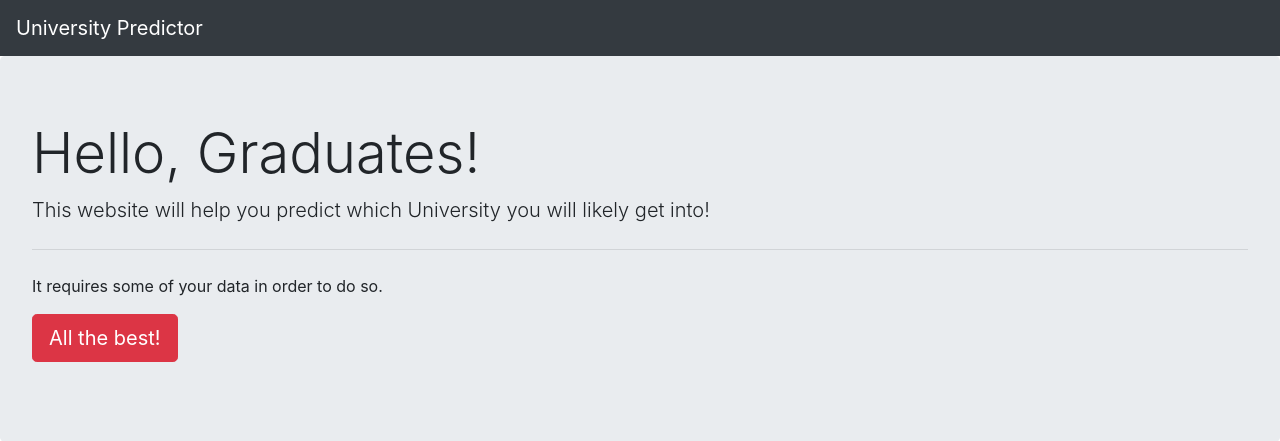
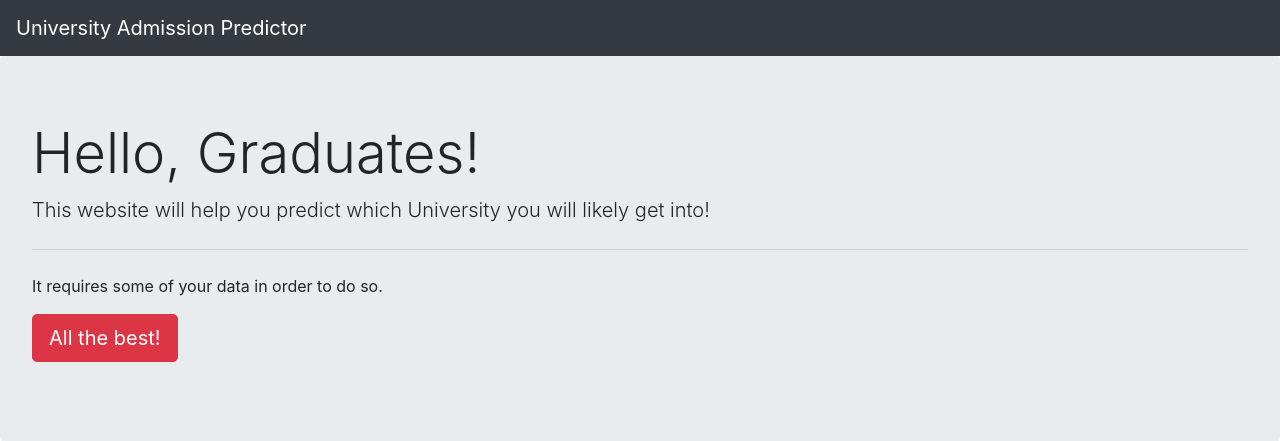
Before and after one commit to rammohanbethi/University-Admission-Heroku-Deployment, a Flask app: page / in a window 1280 px wide. Shown: the top 441 px of the page. Run offline with Flask 2, Linux system fonts and the light colour scheme; parts of the project's set-up code (start-up, migrations or seed data) failed here and were passed over; some libraries are stand-ins or nearby versions.

Commit message:
Update index.html

```diff
--- a/templates/index.html
+++ b/templates/index.html
@@ -5,7 +5,7 @@
 <!-- Image and text -->
 <nav class="navbar navbar-dark bg-dark"">
   <a class="navbar-brand" href="#">
-  University Predictor
+  University Admission Predictor
   </a>
 </nav>
 
```
